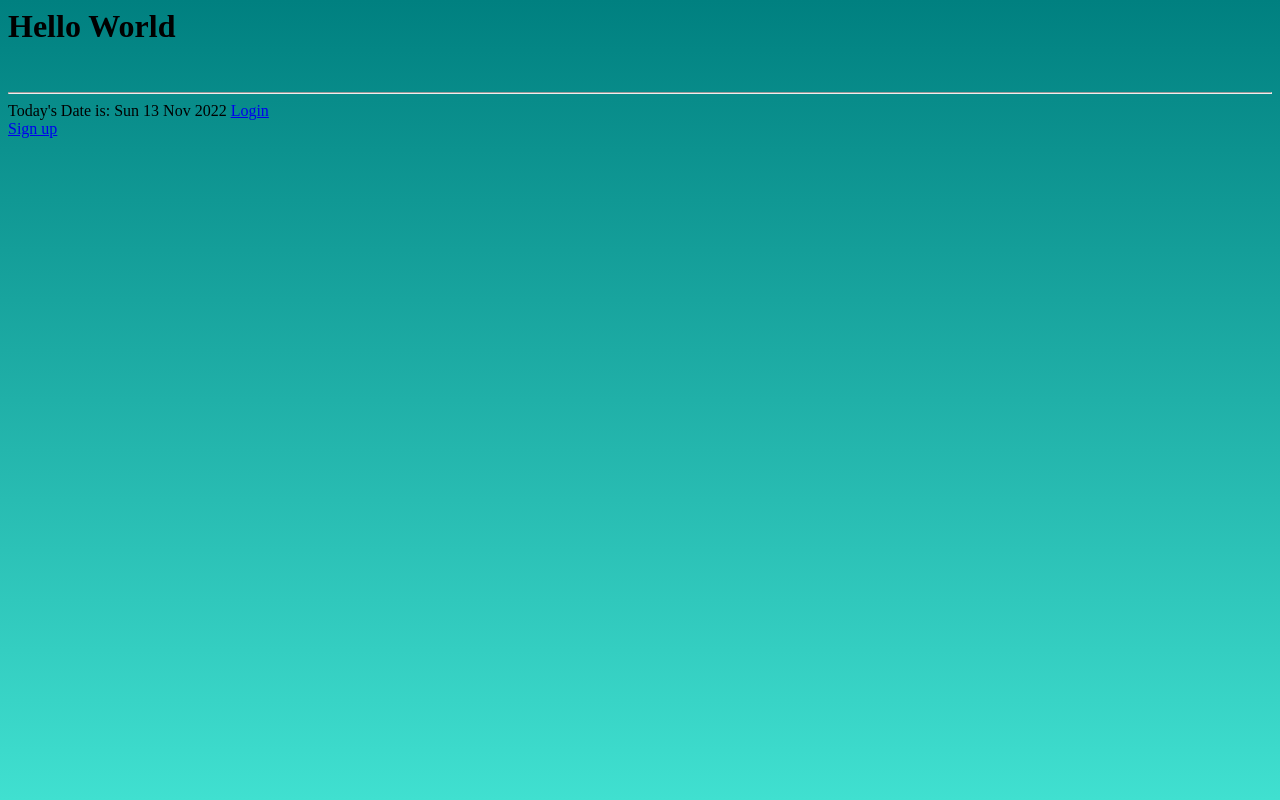
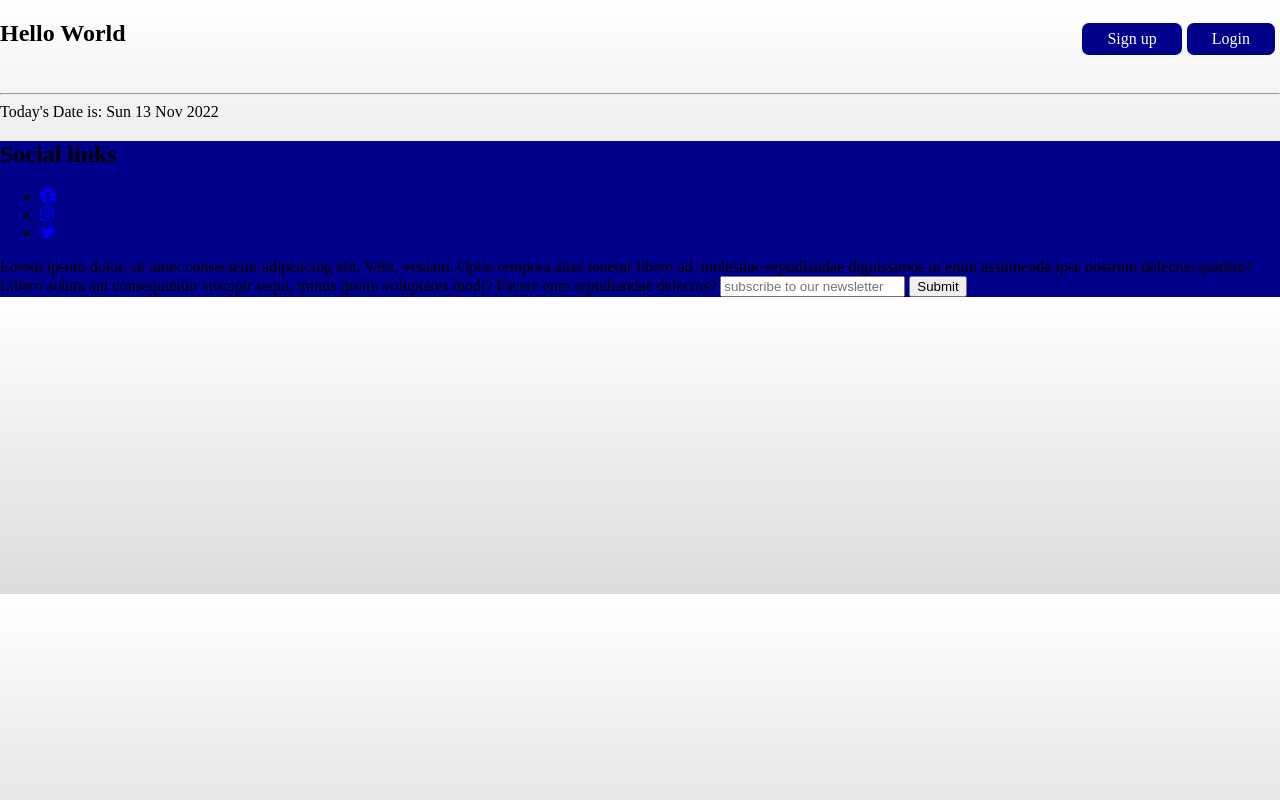
Before and after one commit to WilsonTomisin/PHPLogin-project-, a PHP site: page / in a window 1280 px wide. Run offline with PHP 8.4, Linux system fonts and the light colour scheme; grey boxes are pictures that could not be loaded.

Commit message:
added an image and fixed the gender injection problem

```diff
--- a/index.php
+++ b/index.php
@@ -1,12 +1,82 @@
-<?php
-    $msg = '<h1>Hello World</h1> <br /> <hr>';
-    $msg .= "Today's Date is: ". date('D d M Y');
-    echo $msg;
-?>
-    <style>
+
+<!DOCTYPE html>
+<html lang="en">
+    <head>
+        <meta charset="UTF-8">
+        <meta http-equiv="X-UA-Compatible" content="IE=edge">
+        <meta name="viewport" content="width=device-width, initial-scale=1.0">
+        <link rel="stylesheet" href="https://cdnjs.cloudflare.com/ajax/libs/font-awesome/6.2.0/css/all.min.css">
+        <title>Document</title>
+        <style>
         body{
-            background: linear-gradient(teal,turquoise);
+            margin: 0px;
+            color: black;
+            background: linear-gradient(white,gainsboro);
+        }
+        body nav a{
+            background-color: darkblue;
+            color: white;
+            padding: 7px 25px;
+            border-radius: 7px;
+            float: right;
+            text-decoration: none;
+            margin-right: 5px;
+            position: relative;
+            bottom: 80px;
+            transition: all .5s ease-in-out;
+        }
+        body nav a:hover{
+            background-color: gainsboro;
+            color: darkblue;
+            box-shadow: 0px 0px 40px grey;
+        }
+        body nav a[href='register.php']{
+            position: relative;
+            bottom: 98px;
+        }
+        main{
+            min-height: 60%;
+            background: url(assests/images/sampleimg.jpg);
+        }
+        body footer{
+            margin: 0px;
+            background-color: darkblue;
+            min-height: 20%;
         }
     </style>
-    <a href="login.php">Login</a><br>
-    <a href="register.php">Sign up</a>
+
+    </head>
+    <body>
+        <nav>
+            <?php
+                $msg = '<h1>Hello World</h1> <br /> <hr>';
+                $msg .= "Today's Date is: ". date('D d M Y');
+                echo $msg;
+            ?>
+            <a href="login.php">Login</a><br>
+            <a href="register.php">Sign up</a>
+        </nav>
+        <main></main>
+        <footer>
+            <div>
+                <h2>Social links</h2>
+                <ul>
+                    <li><a href="#"><i class="fa-brands fa-facebook"></i></a></li>
+                    <li><a href="#"><i class="fa-brands fa-instagram"></i></a></li>
+                    <li><a href="#"><i class="fa-brands fa-twitter"></i></a></li>
+                </ul>
+            </div>
+            <div>
+                Lorem ipsum dolor, sit amet consectetur
+                adipisicing elit. Velit, veniam. Optio
+                tempora alias tenetur libero ad, molestiae
+                repudiandae dignissimos ut enim assumenda ipsa
+                nostrum delectus quidem? Libero soluta aut
+                consequuntur suscipit sequi, minus ipsam voluptates
+                modi? Facere eum repudiandae delectus?
+                <input type="email" placeholder="subscribe to our newsletter">
+                <input type="submit">
+            </div>
+        </footer>
+    </body>
+</html>
--- a/logout.php
+++ b/logout.php
@@ -4,11 +4,11 @@
 
 
     session_start();
-    session_destroy($past);
+    session_destroy();
     session_write_close();
     setcookie(session_name(),'',0,'/');
     session_regenerate_id(true);
 
-    header("Location: index.php");
+    header("Location:index.php");
 
 ?>
```
Also changed, not shown: ajax/register.php (+7 -1 lines), assests/js/main.js (+3 -8 lines), login.php (+29 -6 lines), register.php (+33 -16 lines), 1 other file.
